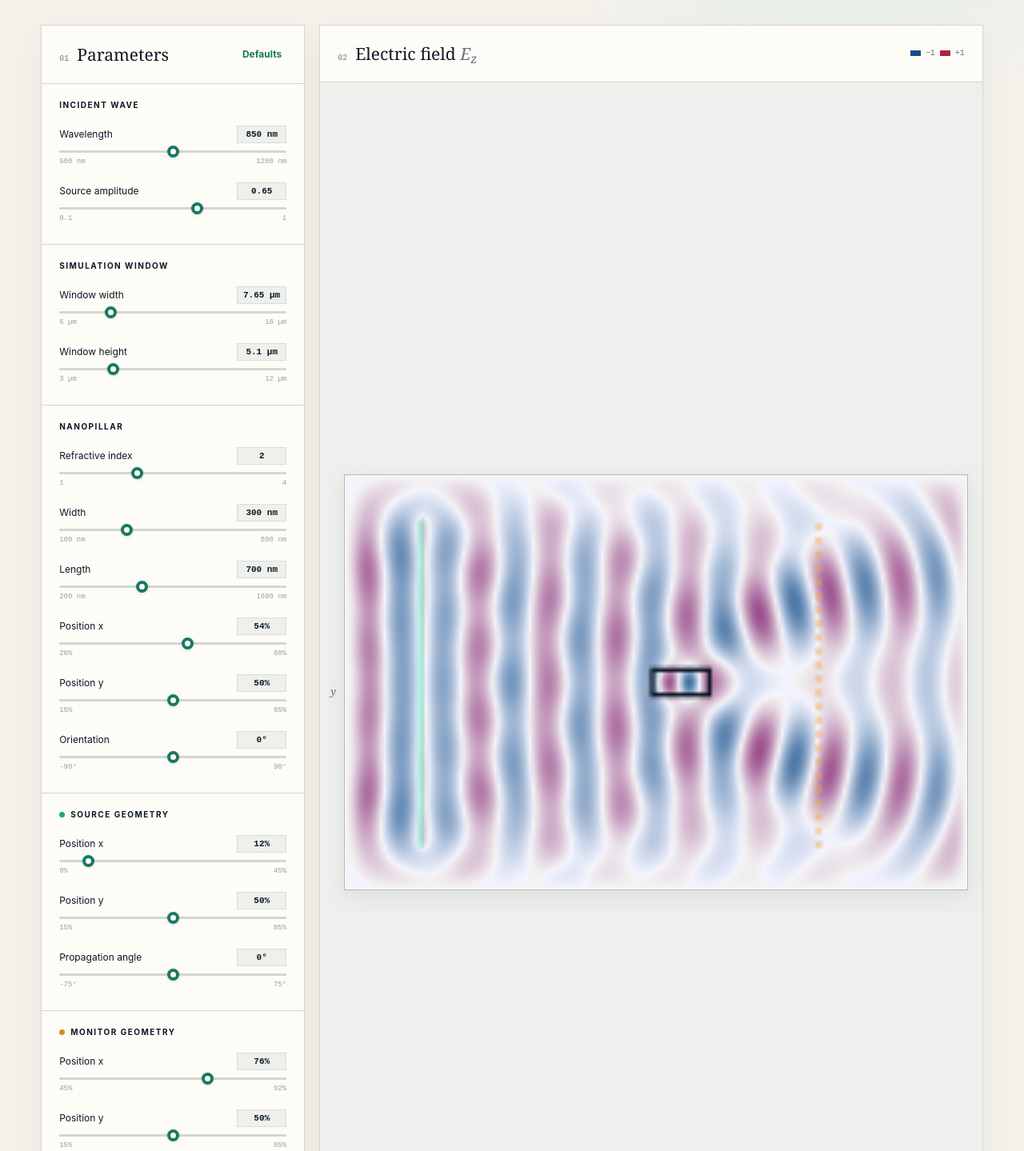
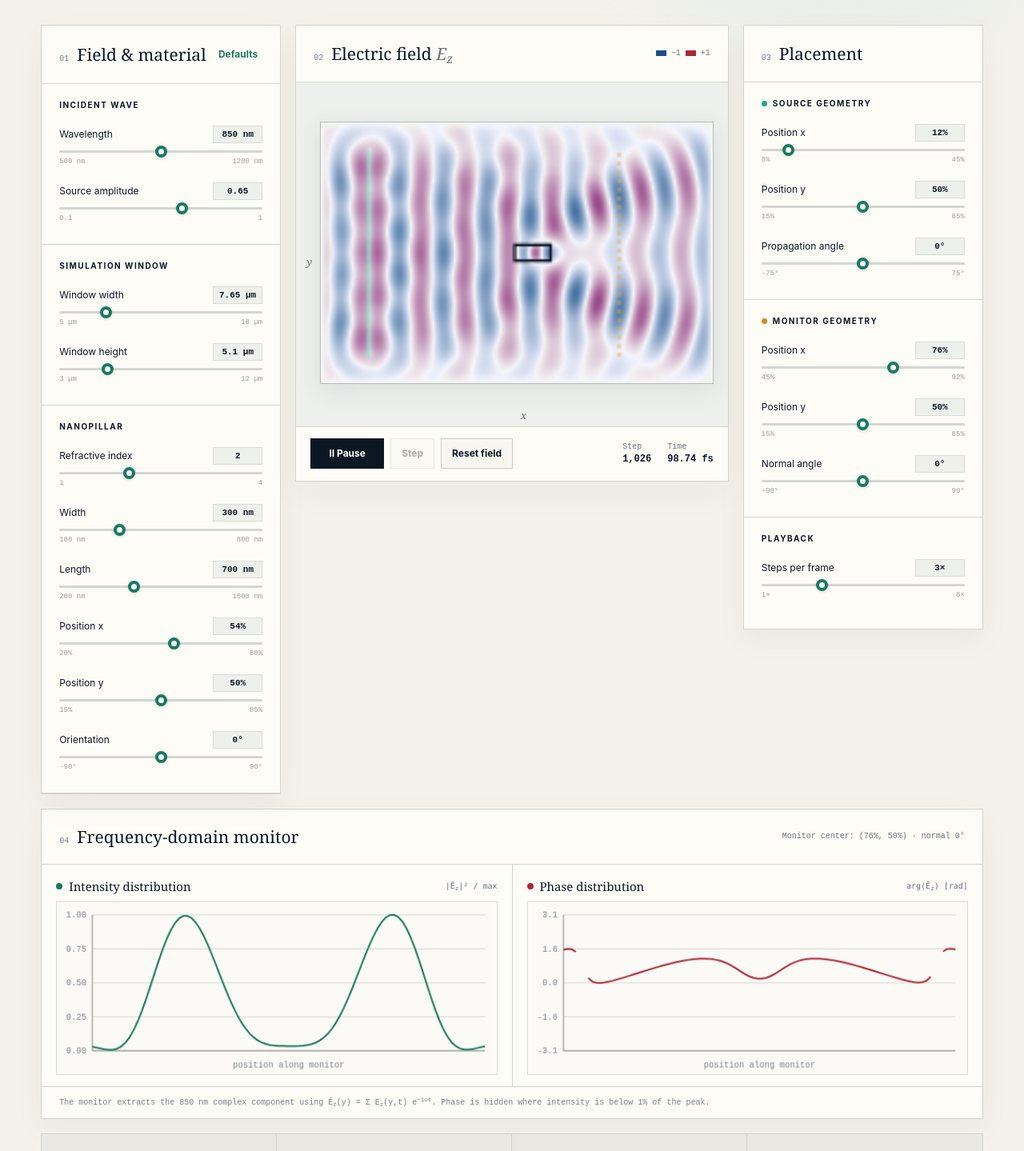
Before and after one commit to Liblivity/Stephen-FDTD, a Next.js app: page / in a window 1280 px wide. Shown: the part 311-1750 px from the top of the page at 80% size. Built offline with nearby package versions, Linux system fonts and the light colour scheme.

Commit message:
Balance simulation controls

```diff
--- a/app/globals.css
+++ b/app/globals.css
@@ -19,7 +19,7 @@ h1 { font-family:Georgia,serif; font-size:24px; font-weight:500; margin:2px 0 0;
 .kicker { color:#19785e; margin-bottom:12px; }
 h2 { margin:0; font:500 clamp(42px,5vw,72px)/.96 Georgia,serif; letter-spacing:-.045em; }
 .lede { color:var(--muted); font:18px/1.55 Georgia,serif; max-width:530px; margin:0 0 4px; }
-.workspace { display:grid; grid-template-columns:330px minmax(0,1fr); gap:18px; align-items:stretch; }
+.workspace { display:grid; grid-template-columns:300px minmax(420px,1fr) 300px; gap:18px; align-items:start; }
 .panel { border:1px solid var(--line); background:color-mix(in srgb,var(--card) 94%,transparent); box-shadow:0 14px 40px #1826380a; }
 .panel-heading,.viewer-head { display:flex; align-items:center; justify-content:space-between; padding:21px 22px; border-bottom:1px solid var(--line); }
 .panel-heading>div,.viewer-head>div:first-child { display:flex;align-items:baseline;gap:10px; }
@@ -38,6 +38,7 @@ input[type=range] { width:100%;height:3px;appearance:none;background:#d3d6d2;bor
 input[type=range]::-webkit-slider-thumb { appearance:none;width:15px;height:15px;border-radius:50%;background:var(--card);border:4px solid #167a60;box-shadow:0 1px 4px #0002; }
 .range-labels { display:flex;justify-content:space-between;font:9px ui-monospace,monospace;color:#9a9d9a;margin-top:6px; }
 .viewer-panel { min-width:0;display:flex;flex-direction:column; }
+.controls-panel,.placement-panel,.viewer-panel{align-self:start}.placement-panel{min-width:0}
 .legend { font:10px ui-monospace,monospace;color:var(--muted);display:flex;align-items:center;gap:6px; }
 .legend span { width:13px;height:7px;display:inline-block; }.legend .negative{background:#174f8a}.legend .gradient{background:#aa243b}
 .canvas-wrap { position:relative;background:#eef0ed;padding:18px 18px 22px 30px;flex:1;min-height:430px;display:flex;align-items:center;justify-content:center;overflow:hidden; }
@@ -58,5 +59,6 @@ input[type=range]::-webkit-slider-thumb { appearance:none;width:15px;height:15px
 .metrics { display:grid;grid-template-columns:repeat(4,1fr);margin-top:18px;border:1px solid var(--line);background:#e8e7e1; }
 .metrics article { padding:18px 22px;border-right:1px solid var(--line);display:grid;grid-template-columns:1fr auto;align-items:baseline;gap:3px 10px; }.metrics article:last-child{border-right:0}.metrics span{text-transform:uppercase;letter-spacing:.12em;font-size:9px;color:var(--muted)}.metrics strong{font:500 19px Georgia,serif}.metrics small{grid-column:1/-1;color:#858b90;font-size:10px}
 footer { display:flex;justify-content:space-between;gap:20px;color:#777f87;font-size:10px;padding-top:22px; }
-@media(max-width:900px){.intro{grid-template-columns:1fr;padding:40px 0 32px}.workspace{grid-template-columns:1fr}.controls-panel{order:2}.viewer-panel{order:1}.canvas-wrap{min-height:300px}.charts-grid{grid-template-columns:1fr}.analysis-head{align-items:flex-start;flex-direction:column;gap:7px}.metrics{grid-template-columns:repeat(2,1fr)}.metrics article:nth-child(2){border-right:0}.metrics article:nth-child(-n+2){border-bottom:1px solid var(--line)}}
-@media(max-width:560px){main{padding:16px 12px 28px}.status{display:none}.intro{gap:20px}h2{font-size:42px}.lede{font-size:16px}.viewer-head{align-items:flex-start}.legend{display:none}.canvas-wrap{padding:10px 10px 17px 21px;min-height:240px}.transport{align-items:flex-start;flex-direction:column}.readout{width:100%;justify-content:space-between}.metrics{grid-template-columns:1fr}.metrics article{border-right:0;border-bottom:1px solid var(--line)}footer{flex-direction:column}}
+@media(max-width:1150px){.workspace{grid-template-columns:300px minmax(0,1fr)}.placement-panel{grid-column:1/-1;display:grid;grid-template-columns:repeat(3,1fr)}.placement-panel .panel-heading{grid-column:1/-1}.placement-panel .control-group{border-bottom:0;border-right:1px solid var(--line)}.placement-panel .control-group:last-child{border-right:0}}
+@media(max-width:900px){.intro{grid-template-columns:1fr;padding:40px 0 32px}.workspace{grid-template-columns:1fr}.controls-panel{order:2}.viewer-panel{order:1}.placement-panel{order:3;grid-template-columns:1fr 1fr}.placement-panel .panel-heading{grid-column:1/-1}.placement-panel .control-group:last-child{grid-column:1/-1;border-top:1px solid var(--line)}.canvas-wrap{min-height:300px}.charts-grid{grid-template-columns:1fr}.analysis-head{align-items:flex-start;flex-direction:column;gap:7px}.metrics{grid-template-columns:repeat(2,1fr)}.metrics article:nth-child(2){border-right:0}.metrics article:nth-child(-n+2){border-bottom:1px solid var(--line)}}
+@media(max-width:560px){main{padding:16px 12px 28px}.status{display:none}.intro{gap:20px}h2{font-size:42px}.lede{font-size:16px}.viewer-head{align-items:flex-start}.legend{display:none}.placement-panel{grid-template-columns:1fr}.placement-panel .panel-heading,.placement-panel .control-group:last-child{grid-column:1}.placement-panel .control-group{border-right:0;border-bottom:1px solid var(--line)}.canvas-wrap{padding:10px 10px 17px 21px;min-height:240px}.transport{align-items:flex-start;flex-direction:column}.readout{width:100%;justify-content:space-between}.metrics{grid-template-columns:1fr}.metrics article{border-right:0;border-bottom:1px solid var(--line)}footer{flex-direction:column}}
--- a/app/page.tsx
+++ b/app/page.tsx
@@ -511,7 +511,7 @@ export default function Home() {
       <section className="workspace">
         <aside className="panel controls-panel">
           <div className="panel-heading">
-            <div><span className="section-number">01</span><h3>Parameters</h3></div>
+            <div><span className="section-number">01</span><h3>Field &amp; material</h3></div>
             <button className="text-button" onClick={() => { paramsRef.current = defaults; setParams(defaults); reset(defaults); }}>Defaults</button>
           </div>
           <div className="control-group">
@@ -532,22 +532,6 @@ export default function Home() {
             <Slider label="Position x" value={params.pillarX} min={20} max={80} step={1} unit="%" onChange={(v) => changeParam("pillarX", v)} />
             <Slider label="Position y" value={params.pillarY} min={15} max={85} step={1} unit="%" onChange={(v) => changeParam("pillarY", v)} />
             <Slider label="Orientation" value={params.pillarAngle} min={-90} max={90} step={5} unit="°" onChange={(v) => changeParam("pillarAngle", v)} />
-          </div>
-          <div className="control-group">
-            <p className="group-label"><span className="geometry-dot source-dot" />Source geometry</p>
-            <Slider label="Position x" value={params.sourceX} min={8} max={45} step={1} unit="%" onChange={(v) => changeParam("sourceX", v)} />
-            <Slider label="Position y" value={params.sourceY} min={15} max={85} step={1} unit="%" onChange={(v) => changeParam("sourceY", v)} />
-            <Slider label="Propagation angle" value={params.sourceAngle} min={-75} max={75} step={5} unit="°" onChange={(v) => changeParam("sourceAngle", v)} />
-          </div>
-          <div className="control-group">
-            <p className="group-label"><span className="geometry-dot monitor-dot" />Monitor geometry</p>
-            <Slider label="Position x" value={params.monitorX} min={45} max={92} step={1} unit="%" onChange={(v) => changeParam("monitorX", v)} />
-            <Slider label="Position y" value={params.monitorY} min={15} max={85} step={1} unit="%" onChange={(v) => changeParam("monitorY", v)} />
-            <Slider label="Normal angle" value={params.monitorAngle} min={-90} max={90} step={5} unit="°" onChange={(v) => changeParam("monitorAngle", v)} />
-          </div>
-          <div className="control-group last">
-            <p className="group-label">Playback</p>
-            <Slider label="Steps per frame" value={params.stepsPerFrame} min={1} max={8} step={1} unit="×" onChange={(v) => changeParam("stepsPerFrame", v, false)} />
           </div>
         </aside>
 
@@ -579,11 +563,33 @@ export default function Home() {
             <div className="readout"><span>Step <strong>{displayStep.toLocaleString()}</strong></span><span>Time <strong>{timeFs.toFixed(2)} fs</strong></span></div>
           </div>
         </section>
+
+        <aside className="panel placement-panel">
+          <div className="panel-heading">
+            <div><span className="section-number">03</span><h3>Placement</h3></div>
+          </div>
+          <div className="control-group">
+            <p className="group-label"><span className="geometry-dot source-dot" />Source geometry</p>
+            <Slider label="Position x" value={params.sourceX} min={8} max={45} step={1} unit="%" onChange={(v) => changeParam("sourceX", v)} />
+            <Slider label="Position y" value={params.sourceY} min={15} max={85} step={1} unit="%" onChange={(v) => changeParam("sourceY", v)} />
+            <Slider label="Propagation angle" value={params.sourceAngle} min={-75} max={75} step={5} unit="°" onChange={(v) => changeParam("sourceAngle", v)} />
+          </div>
+          <div className="control-group">
+            <p className="group-label"><span className="geometry-dot monitor-dot" />Monitor geometry</p>
+            <Slider label="Position x" value={params.monitorX} min={45} max={92} step={1} unit="%" onChange={(v) => changeParam("monitorX", v)} />
+            <Slider label="Position y" value={params.monitorY} min={15} max={85} step={1} unit="%" onChange={(v) => changeParam("monitorY", v)} />
+            <Slider label="Normal angle" value={params.monitorAngle} min={-90} max={90} step={5} unit="°" onChange={(v) => changeParam("monitorAngle", v)} />
+          </div>
+          <div className="control-group last">
+            <p className="group-label">Playback</p>
+            <Slider label="Steps per frame" value={params.stepsPerFrame} min={1} max={8} step={1} unit="×" onChange={(v) => changeParam("stepsPerFrame", v, false)} />
+          </div>
+        </aside>
       </section>
 
       <section className="panel analysis-panel">
         <div className="analysis-head">
-          <div><span className="section-number">03</span><h3>Frequency-domain monitor</h3></div>
+          <div><span className="section-number">04</span><h3>Frequency-domain monitor</h3></div>
           <p>Monitor center: ({params.monitorX}%, {params.monitorY}%) · normal {params.monitorAngle}°</p>
         </div>
         <div className="charts-grid">
```
